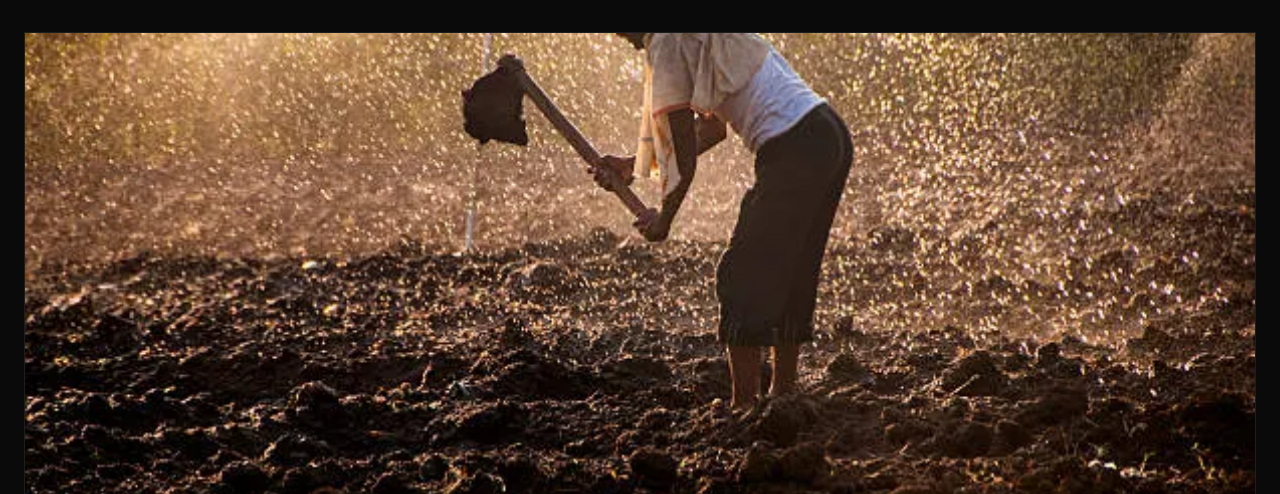
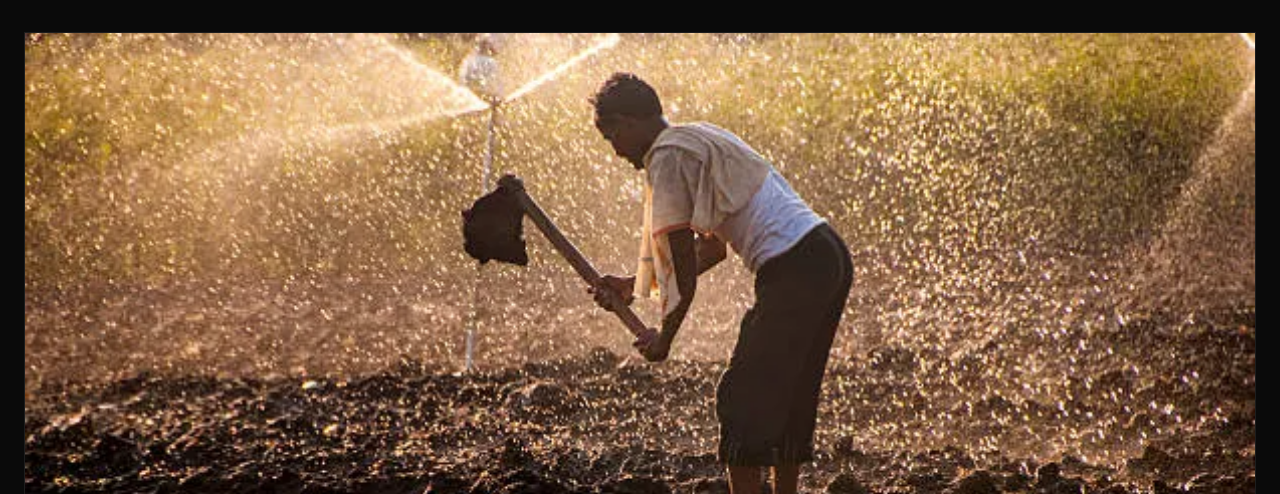
Before and after one commit to Purujeet-git/Irrigation-system, a website: page public/index.html in a window 1280 px wide. Shown: the part 458-952 px from the top of the page. Drawn offline with nearby package versions, Linux system fonts and the light colour scheme.

Commit message:
Adjust hero section image container height
Increased the height of the hero section image container from 60vh to 90vh.

```diff
--- a/public/index.html
+++ b/public/index.html
@@ -112,7 +112,7 @@
         <section class="hero-section">
             <h1 class="huge-title">Accelerating <br> <span style="font-style: italic;">Smarter</span> <br> Agriculture.</h1>
 
-            <div style="width: 100%; height: 60vh; overflow: hidden; margin-bottom: var(--spacing-lg); border: 1px solid var(--card-border);">
+            <div style="width: 100%; height: 90vh; overflow: hidden; margin-bottom: var(--spacing-lg); border: 1px solid var(--card-border);">
                 <img src="1.webp" alt="Futuristic Agriculture" style="width: 100%; height: 100%; object-fit: cover; transition: filter 0.8s ease;">
             </div>
 
```
